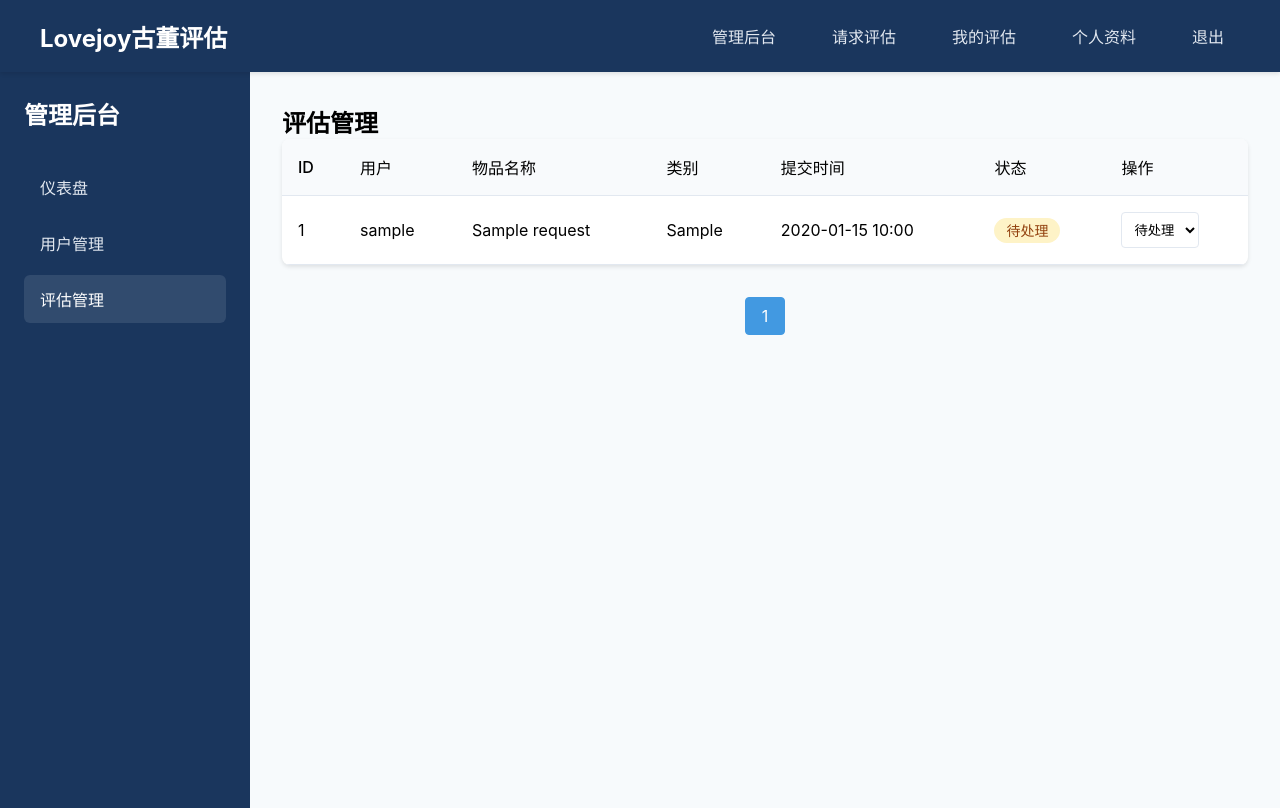
After one commit to x71xxy/Risk, a Flask app: page /admin/evaluations in a window 1280 px wide. The commit adds this page. Run offline with Flask 3, Linux system fonts and the light colour scheme; a user stored in the database is signed in; tables that the repository leaves empty hold one stand-in row (values such as "Sample post"); some libraries are stand-ins or nearby versions.

Commit message:
增加管理员功能

```diff
--- a/app/__init__.py
+++ b/app/__init__.py
@@ -35,10 +35,8 @@ def create_app(config_name=None):
     from app.routes import main as main_blueprint
     app.register_blueprint(main_blueprint)
 
-    # 创建上传目录
-    upload_dir = os.path.join(app.static_folder, 'uploads')
-    if not os.path.exists(upload_dir):
-        os.makedirs(upload_dir)
+    # 确保导入所有路由
+    from app.routes import admin, auth, evaluation, views
 
     return app
 
--- a/app/models/user.py
+++ b/app/models/user.py
@@ -29,6 +29,8 @@ class User(UserMixin, db.Model):
     login_attempts = db.Column(db.Integer, default=0)
     locked_until = db.Column(db.DateTime, nullable=True)
     last_login_attempt = db.Column(db.DateTime, nullable=True)
+
+    is_admin = db.Column(db.Boolean, default=False)
 
     def set_password(self, password):
         self.password_hash = generate_password_hash(password)
@@ -86,6 +88,10 @@ class User(UserMixin, db.Model):
             self.login_attempts = 0
             db.session.commit()
         return False
+
+    @property
+    def is_administrator(self):
+        return self.is_admin
 
 class TempUser(db.Model):
     __tablename__ = 'temp_users'
--- /dev/null
+++ b/app/routes/admin.py
@@ -0,0 +1,57 @@
+from flask import render_template, redirect, url_for, flash, request, jsonify, current_app
+from flask_login import login_required, current_user
+from . import main
+from ..utils.decorators import admin_required
+from ..models.user import User
+from ..models.evaluation import EvaluationRequest
+from app import db
+
+@main.route('/admin')
+@admin_required
+def admin_dashboard():
+    """管理员仪表盘"""
+    stats = {
+        'total_users': User.query.count(),
+        'total_evaluations': EvaluationRequest.query.count(),
+        'pending_evaluations': EvaluationRequest.query.filter_by(status='pending').count(),
+        'completed_evaluations': EvaluationRequest.query.filter_by(status='completed').count()
+    }
+    return render_template('admin/dashboard.html', stats=stats)
+
+@main.route('/admin/users')
+@admin_required
+def admin_users():
+    """用户管理"""
+    page = request.args.get('page', 1, type=int)
+    users = User.query.paginate(page=page, per_page=20)
+    return render_template('admin/users.html', users=users)
+
+@main.route('/admin/evaluations')
+@admin_required
+def admin_evaluations():
+    """评估管理"""
+    page = request.args.get('page', 1, type=int)
+    status = request.args.get('status', '')
+
+    query = EvaluationRequest.query
+    if status:
+        query = query.filter_by(status=status)
+
+    evaluations = query.order_by(EvaluationRequest.created_at.desc())\
+                      .paginate(page=page, per_page=20)
+    return render_template('admin/evaluations.html', evaluations=evaluations)
+
+@main.route('/admin/evaluation/<int:id>/update', methods=['POST'])
+@admin_required
+def update_evaluation_status(id):
+    """更新评估状态"""
+    evaluation = EvaluationRequest.query.get_or_404(id)
+    status = request.json.get('status')
+
+    if status not in EvaluationRequest.STATUS_CHOICES:
+        return jsonify({'error': '无效的状态'}), 400
+
+    evaluation.status = status
+    db.session.commit()
+
+    return jsonify({'message': '状态已更新'})
--- /dev/null
+++ b/app/templates/admin/base.html
@@ -0,0 +1,70 @@
+{% extends "base.html" %} {% block content %}
+<div class="admin-container">
+  <div class="admin-sidebar">
+    <h2>管理后台</h2>
+    <nav class="admin-nav">
+      <a
+        href="{{ url_for('main.admin_dashboard') }}"
+        class="nav-item {% if request.endpoint == 'main.admin_dashboard' %}active{% endif %}"
+      >
+        仪表盘
+      </a>
+      <a
+        href="{{ url_for('main.admin_users') }}"
+        class="nav-item {% if request.endpoint == 'main.admin_users' %}active{% endif %}"
+      >
+        用户管理
+      </a>
+      <a
+        href="{{ url_for('main.admin_evaluations') }}"
+        class="nav-item {% if request.endpoint == 'main.admin_evaluations' %}active{% endif %}"
+      >
+        评估管理
+      </a>
+    </nav>
+  </div>
+
+  <div class="admin-content">{% block admin_content %}{% endblock %}</div>
+</div>
+
+<style>
+  .admin-container {
+    display: flex;
+    min-height: calc(100vh - 4rem);
+  }
+
+  .admin-sidebar {
+    width: 250px;
+    background: #1a365d;
+    padding: 1.5rem;
+    color: white;
+  }
+
+  .admin-nav {
+    display: flex;
+    flex-direction: column;
+    gap: 0.5rem;
+    margin-top: 2rem;
+  }
+
+  .nav-item {
+    padding: 0.75rem 1rem;
+    color: #e2e8f0;
+    text-decoration: none;
+    border-radius: 6px;
+    transition: all 0.3s ease;
+  }
+
+  .nav-item:hover,
+  .nav-item.active {
+    background: rgba(255, 255, 255, 0.1);
+    color: white;
+  }
+
+  .admin-content {
+    flex: 1;
+    padding: 2rem;
+    background: #f7fafc;
+  }
+</style>
+{% endblock %}
--- /dev/null
+++ b/app/templates/admin/evaluations.html
@@ -0,0 +1,138 @@
+{% extends "admin/base.html" %} {% import "macros.html" as macros %} {% block
+admin_content %}
+<div class="evaluations-container">
+  <h2>评估管理</h2>
+
+  <div class="evaluations-table">
+    <table>
+      <thead>
+        <tr>
+          <th>ID</th>
+          <th>用户</th>
+          <th>物品名称</th>
+          <th>类别</th>
+          <th>提交时间</th>
+          <th>状态</th>
+          <th>操作</th>
+        </tr>
+      </thead>
+      <tbody>
+        {% for evaluation in evaluations.items %}
+        <tr>
+          <td>{{ evaluation.id }}</td>
+          <td>{{ evaluation.user.username }}</td>
+          <td>{{ evaluation.title }}</td>
+          <td>{{ evaluation.get_category_display() }}</td>
+          <td>{{ evaluation.created_at.strftime('%Y-%m-%d %H:%M') }}</td>
+          <td>
+            <span class="status-badge {{ evaluation.status }}">
+              {{ evaluation.get_status_display() }}
+            </span>
+          </td>
+          <td>
+            <select
+              class="status-select"
+              onchange="updateStatus({{ evaluation.id }}, this.value)"
+            >
+              {% for status, display in evaluation.STATUS_CHOICES.items() %}
+              <option value="{{ status }}" {% if status == evaluation.status
+              %}selected{% endif %}>
+                {{ display }}
+              </option>
+              {% endfor %}
+            </select>
+          </td>
+        </tr>
+        {% endfor %}
+      </tbody>
+    </table>
+  </div>
+
+  {{ macros.render_pagination(evaluations) }}
+</div>
+
+<style>
+  .evaluations-table {
+    background: white;
+    border-radius: 8px;
+    box-shadow: 0 2px 4px rgba(0, 0, 0, 0.1);
+    overflow: hidden;
+  }
+
+  table {
+    width: 100%;
+    border-collapse: collapse;
+  }
+
+  th,
+  td {
+    padding: 1rem;
+    text-align: left;
+    border-bottom: 1px solid #e2e8f0;
+  }
+
+  th {
+    background: #f8fafc;
+    font-weight: 500;
+  }
+
+  .status-badge {
+    padding: 0.25rem 0.75rem;
+    border-radius: 20px;
+    font-size: 0.875rem;
+  }
+
+  .status-badge.pending {
+    background: #fef3c7;
+    color: #92400e;
+  }
+
+  .status-badge.in_progress {
+    background: #dbeafe;
+    color: #1e40af;
+  }
+
+  .status-badge.completed {
+    background: #dcfce7;
+    color: #166534;
+  }
+
+  .status-badge.cancelled {
+    background: #fee2e2;
+    color: #991b1b;
+  }
+
+  .status-select {
+    padding: 0.5rem;
+    border: 1px solid #e2e8f0;
+    border-radius: 4px;
+    background: white;
+  }
+</style>
+
+<script>
+function updateStatus(evaluationId, status) {
+  fetch(`/admin/evaluation/${evaluationId}/update`, {
+    method: 'POST',
+    headers: {
+      'Content-Type': 'application/json',
+      'X-CSRFToken': '{{ csrf_token() }}'
+    },
+    body: JSON.stringify({ status: status })
+  })
+  .then(response => {
+    if (!response.ok) throw new Error('更新失败');
+    return response.json();
+  })
+  .then(data => {
+    if (data.message) {
+      location.reload();
+    }
+  })
+  .catch(error => {
+    console.error('Error:', error);
+    alert('更新状态失败，请重试');
+  });
+}
+</script>
+{% endblock %}
--- a/app/templates/base.html
+++ b/app/templates/base.html
@@ -153,7 +153,12 @@
           >Lovejoy古董评估</a
         >
         <div class="nav-links">
-          {% if current_user.is_authenticated %}
+          {% if current_user.is_authenticated %} {% if
+          current_user.is_administrator %}
+          <a href="{{ url_for('main.admin_dashboard') }}" class="nav-link"
+            >管理后台</a
+          >
+          {% endif %}
           <a href="{{ url_for('main.request_evaluation') }}" class="nav-link"
             >请求评估</a
           >
--- /dev/null
+++ b/app/templates/macros.html
@@ -0,0 +1,56 @@
+{# 分页宏 #} {% macro render_pagination(pagination) %}
+<div class="pagination">
+  {% if pagination.has_prev %}
+  <a
+    href="{{ url_for(request.endpoint, page=pagination.prev_num, **request.args) }}"
+    class="page-link"
+    >&laquo; 上一页</a
+  >
+  {% endif %} {% for page in pagination.iter_pages() %} {% if page %} {% if page
+  != pagination.page %}
+  <a
+    href="{{ url_for(request.endpoint, page=page, **request.args) }}"
+    class="page-link"
+    >{{ page }}</a
+  >
+  {% else %}
+  <span class="page-link active">{{ page }}</span>
+  {% endif %} {% else %}
+  <span class="page-link">...</span>
+  {% endif %} {% endfor %} {% if pagination.has_next %}
+  <a
+    href="{{ url_for(request.endpoint, page=pagination.next_num, **request.args) }}"
+    class="page-link"
+    >下一页 &raquo;</a
+  >
+  {% endif %}
+</div>
+
+<style>
+  .pagination {
+    display: flex;
+    justify-content: center;
+    gap: 0.5rem;
+    margin-top: 2rem;
+  }
+
+  .page-link {
+    padding: 0.5rem 1rem;
+    border: 1px solid #e2e8f0;
+    border-radius: 4px;
+    color: #4a5568;
+    text-decoration: none;
+    transition: all 0.3s ease;
+  }
+
+  .page-link:hover {
+    background: #f7fafc;
+  }
+
+  .page-link.active {
+    background: #4299e1;
+    color: white;
+    border-color: #4299e1;
+  }
+</style>
+{% endmacro %}
--- /dev/null
+++ b/app/utils/decorators.py
@@ -0,0 +1,11 @@
+from functools import wraps
+from flask import abort
+from flask_login import current_user
+
+def admin_required(f):
+    @wraps(f)
+    def decorated_function(*args, **kwargs):
+        if not current_user.is_authenticated or not current_user.is_administrator:
+            abort(403)
+        return f(*args, **kwargs)
+    return decorated_function
--- a/run.py
+++ b/run.py
@@ -3,8 +3,10 @@ load_dotenv()  # 加载 .env 文件中的环境变量
 
 from app import create_app, db
 import os
+from app import commands  # 添加这行
 
 app = create_app()
+commands.init_app(app)  # 添加这行
 
 if __name__ == '__main__':
     with app.app_context():
```
Also changed, not shown: app/commands.py (added, +44 -0 lines), app/routes/__init__.py (+4 -3 lines), app/templates/admin/dashboard.html (added, +47 -0 lines), app/templates/admin/users.html (added, +87 -0 lines), README.md, 1 other file.
